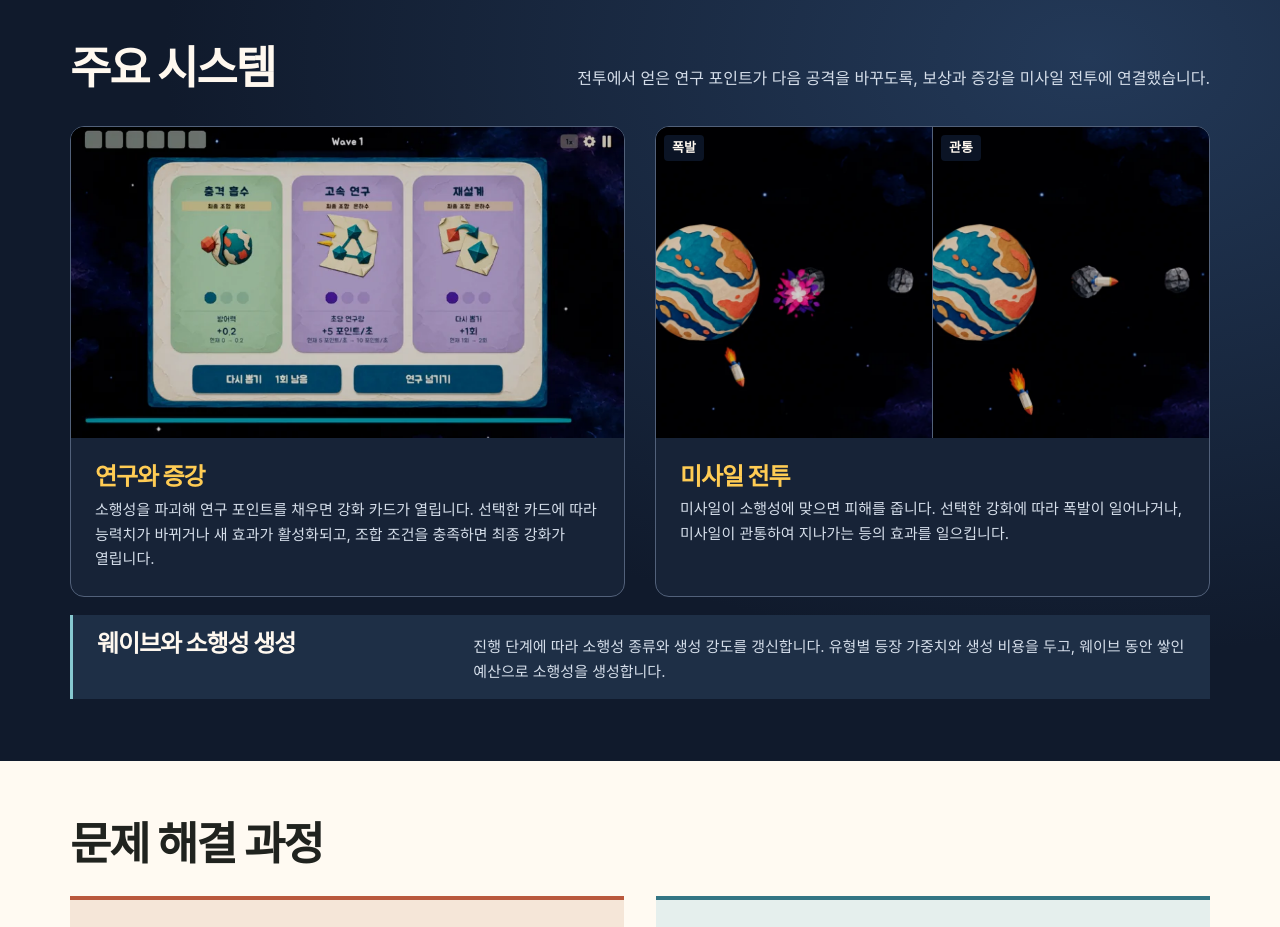
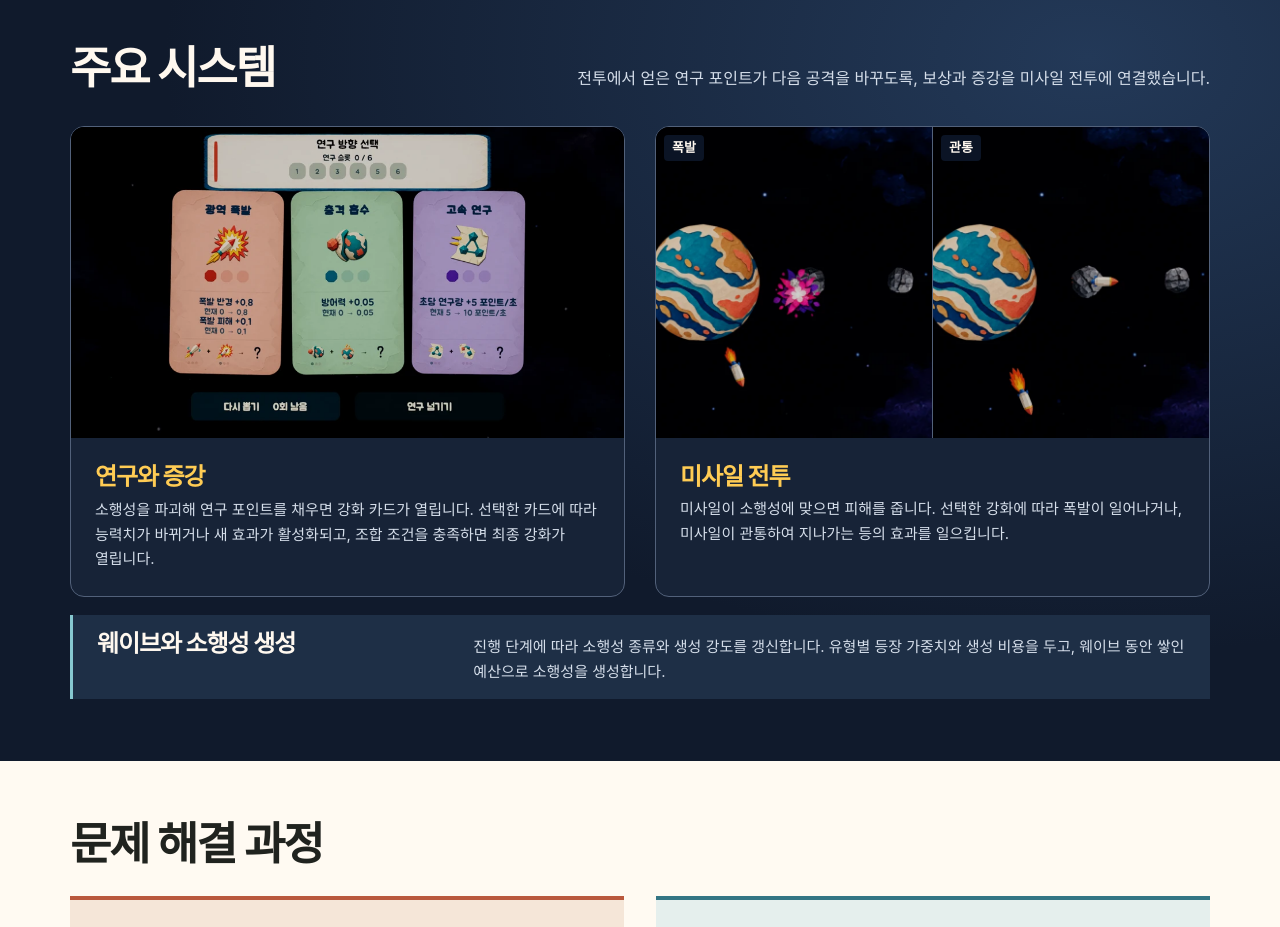
Before and after one commit to khh7052/khh7052.github.io, a plain HTML site: page index.html in a window 1280 px wide. Shown: the part 920-1847 px from the top of the page. Drawn offline with Linux system fonts and the light colour scheme.

Commit message:
Show all three research categories in the game capture

```diff
--- a/index.html
+++ b/index.html
@@ -45,7 +45,7 @@
       </div>
       <div class="asteroid-implementation-media">
         <figure>
-          <img src="upgrade-choice.webp" width="800" height="450" loading="lazy" alt="충격 흡수, 고속 연구, 재설계 카드가 표시된 게임의 선택 화면">
+          <img src="research-categories.webp" width="960" height="540" loading="lazy" alt="연구 방향 선택 화면에서 왼쪽부터 미사일의 광역 폭발, 행성의 충격 흡수, 특수의 고속 연구 카드가 한 장씩 표시됨">
           <figcaption><h3>연구와 증강</h3><p>소행성을 파괴해 연구 포인트를 채우면 강화 카드가 열립니다. 선택한 카드에 따라 능력치가 바뀌거나 새 효과가 활성화되고, 조합 조건을 충족하면 최종 강화가 열립니다.</p></figcaption>
         </figure>
         <article class="asteroid-combat-card" aria-labelledby="asteroid-combat-title">
```
Also changed, not shown: research-categories.webp (added).
